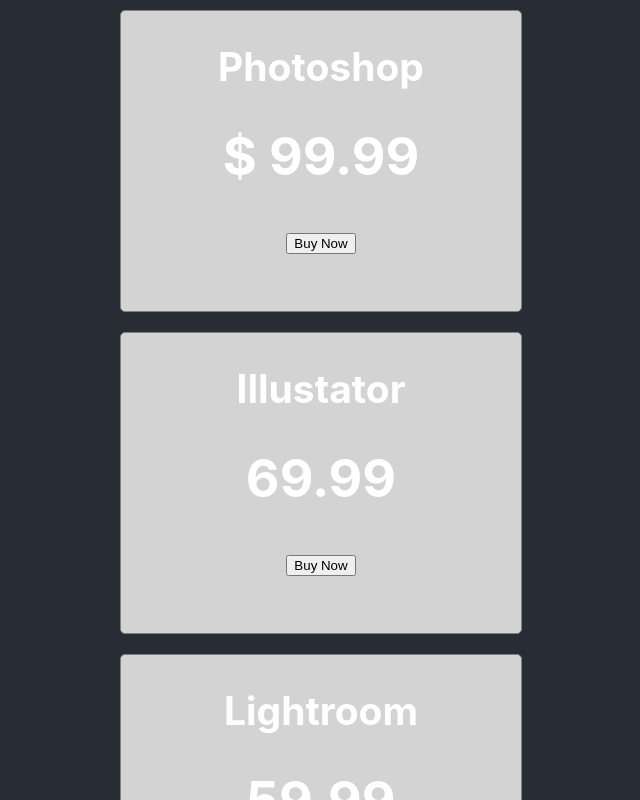
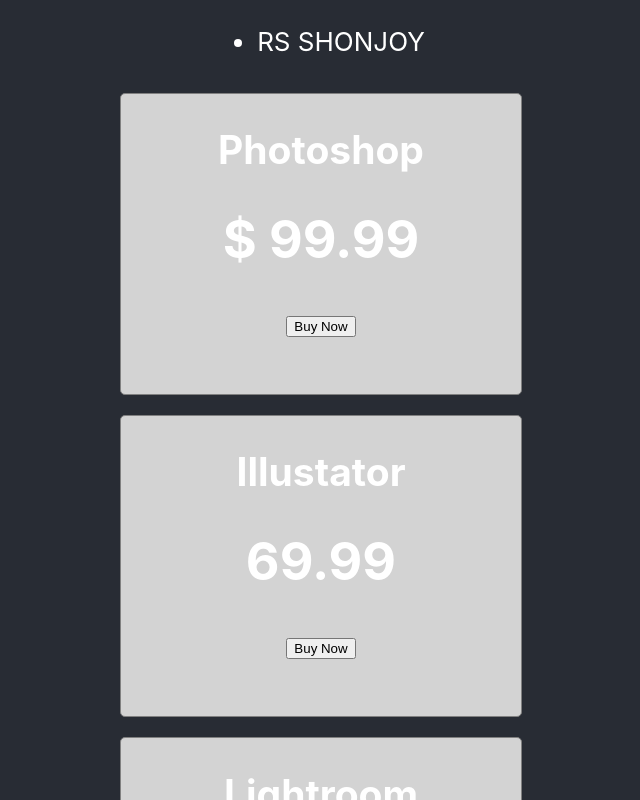
Before and after one commit to rsshonjoy/React, a React (Create React App) app: page / in a window 1280 px wide. Shown: the top 800 px of the page, without its empty margins (319-959 px from the left). Built offline with nearby package versions, Linux system fonts and the light colour scheme.

Commit message:
add list

```diff
--- a/src/App.js
+++ b/src/App.js
@@ -17,6 +17,9 @@ function App() {
   return (
     <div className="App">
       <header className="App-header">
+      <ul>
+        <li>{students[0]}</li>
+      </ul>
       <Product product={products[0]}></Product>
       <Product product={products[1]}></Product>
       <Product product={products[2]}></Product>
```
